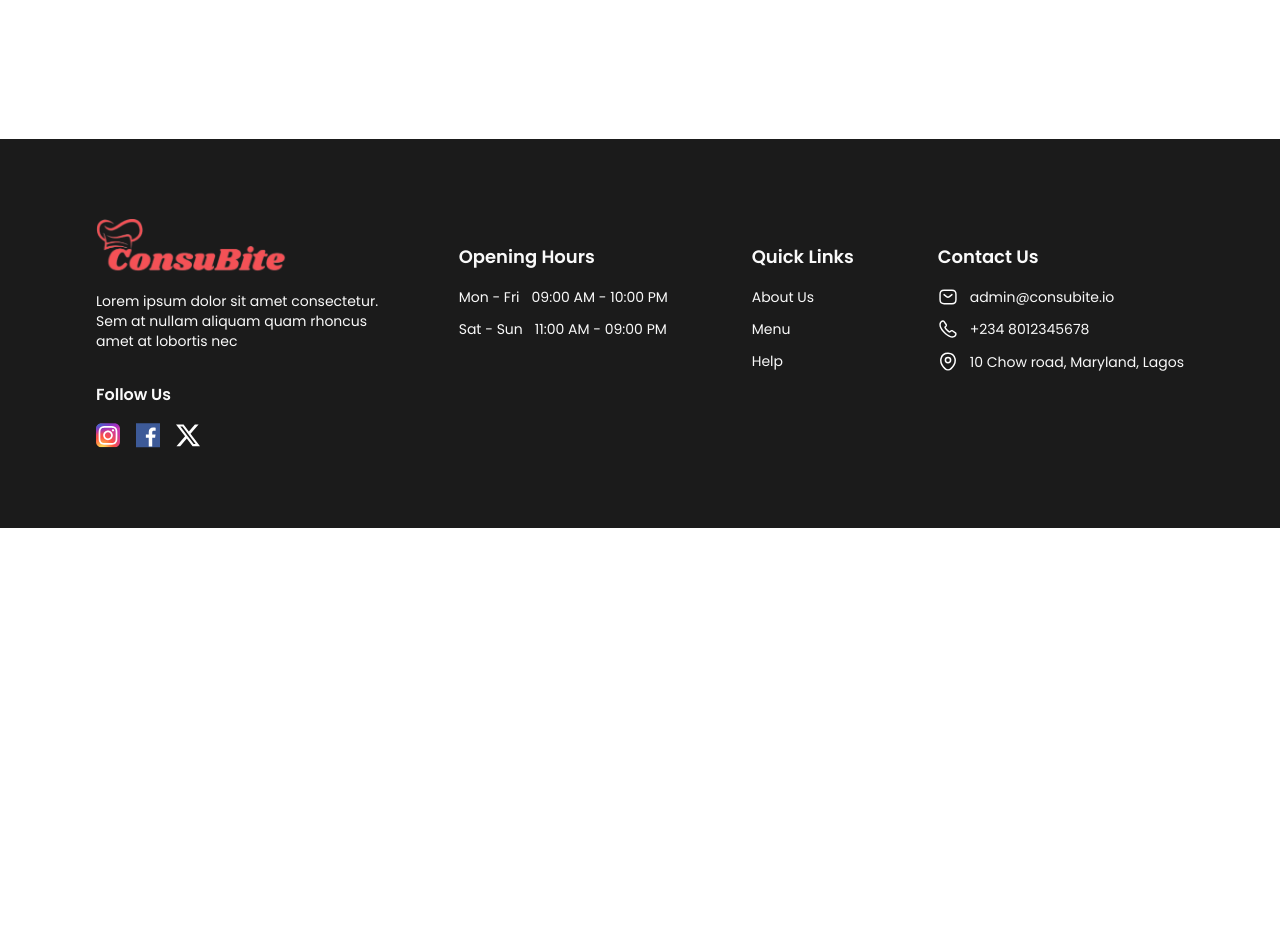
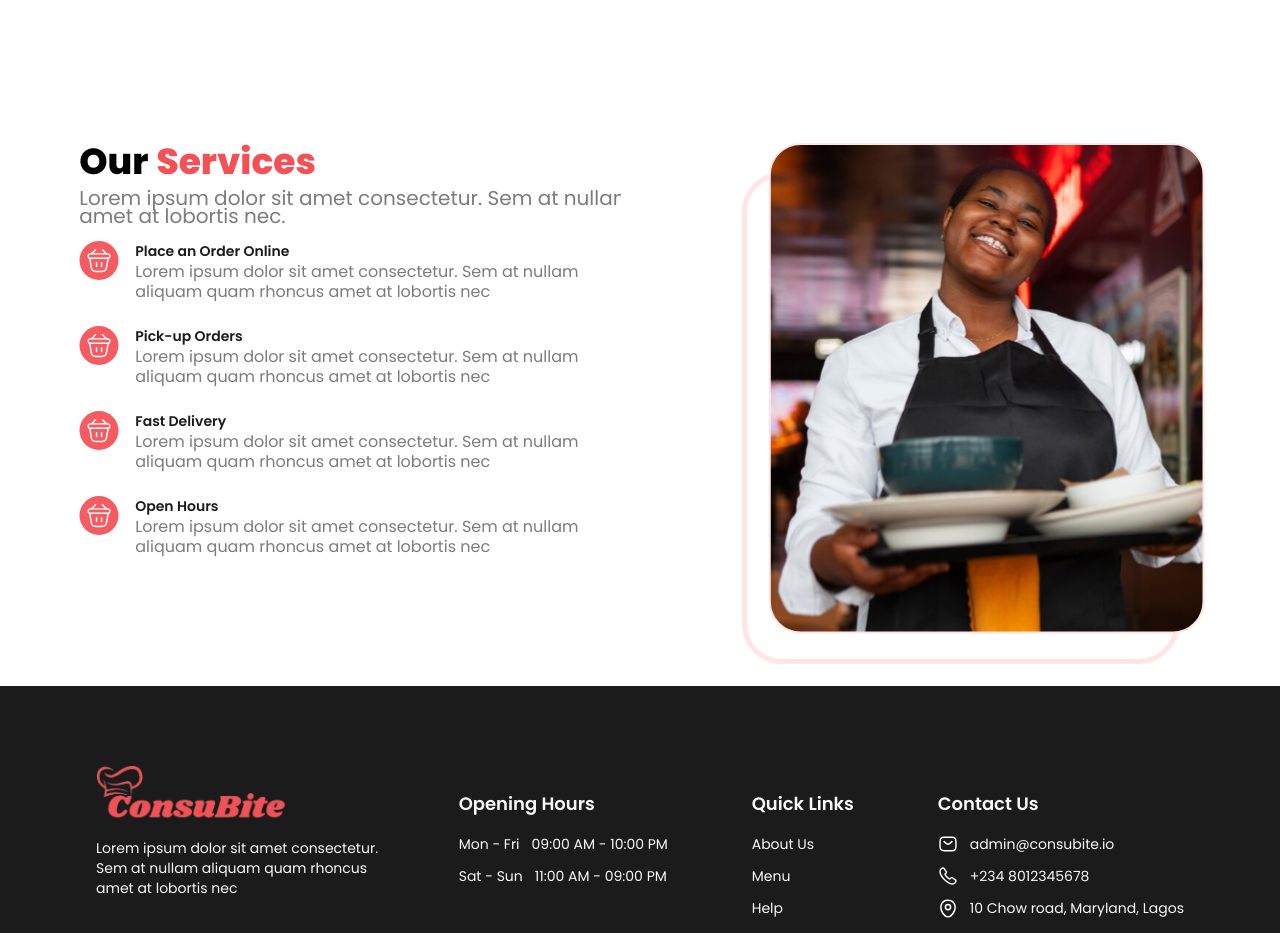
Before and after one commit to Ozyugoo/consuBite, a React (Vite) app: page / in a window 1280 px wide. Shown: the part 1420-2353 px from the top of the page. Before the commit the page ends 1948 px from the top, so only its background shows below. Built offline with nearby package versions, Linux system fonts and the light colour scheme.

Commit message:
chore:Added Ourservice file

```diff
--- a/src/App.jsx
+++ b/src/App.jsx
@@ -3,7 +3,7 @@ import Header from "./components/header/Header";
 import WhatWeServe from "./components/whatServe/whatWeServe";
 import Hero from "./components/Hero";
 import Footer from "./components/footer/Footer";
-
+import Ourservices from "./components/Ourservices";
 
 function App() {
   return (
@@ -12,6 +12,7 @@ function App() {
       <Header />
       <Hero />
       <WhatWeServe />
+      <Ourservices />
       <Footer />
     </Router>
   );
--- /dev/null
+++ b/src/components/Ourservices.jsx
@@ -0,0 +1,32 @@
+
+import Services from "./services";
+
+function Ourservices() {
+  return (
+    <>
+      <div className=" w-[100vw] min-w-[380px] max-h-[1021px]  flex lg:justify-around md:justify-around sm:justify-center lg:items-start md:items-center p-1  lg:mt-0 md:mt-1 sm:mt-2 mb-12 flex-wrap">
+        <div className="w-[550px]  h-[420px] p-1 flex-col ">
+          <h1 className="font-poppins w-full text-4xl  font-[800] leading-[30px] flex md:mb-3 ">
+            Our <span className=" ml-[8px] text-[#F45156]"> Services </span>
+          </h1>
+          <p className=" overflow-clip  min-w-[180px] text-[20px] h-[36px] font-poppins font-[400]  leading-[18px] text-[#7C7C7C] mb-4 lg:text-nowrap md:text-wrap sm:text-wrap  ">
+            Lorem ipsum dolor sit amet consectetur. Sem at nullam aliquam quam rhoncus <br />amet at lobortis nec.
+          </p>
+
+
+            <Services heading="Place an Order Online" />
+            <Services heading="Pick-up Orders" />
+            <Services heading="Fast Delivery" />
+            <Services heading="Open Hours" />
+
+        </div>
+        <div className=" max-w-[466px] max-h-[521px]   relative">
+          <div className=" w-[437px] md:min-h-[492px] sm:min-h-[292px] rounded-[40px] border-[5px] border-[#FFE5E6] absolute left-[-26px] top-[29px] z-[-2]"></div>
+          <img className=" lg:max-w-[437px] md:max-w-[337px] sm:max-w-[237px] lg:max-h-[492px] lg:mt-0 md:mt-5 sm:mt-5  " src="/pictures/Rectangle 6.svg" alt="Waitress" />
+        </div>
+      </div>
+    </>
+  );
+}
+
+export default Ourservices;
--- /dev/null
+++ b/src/components/services.jsx
@@ -0,0 +1,19 @@
+function Services({ heading }) {
+    const serviceImg = '/pictures/Service icon.svg';
+
+    return (
+      <div className="w-full md:w-[550px] h-auto gap-4 flex md:flex-row lg:mb-6 md:mb-8 sm:mb-1">
+        <img className="w-[40px] h-[40px]" src={serviceImg} alt="Service-Icon " />
+        <div className="w-full md:w-[494px] h-auto md:h-[61px] flex flex-col lg:gap-0 md:gap-1 sm:gap-2">
+          <h1 className="w-full h-auto md:h-[21px] font-poppins font-semibold text-[14px] leading-[20px] text-[#1B1B1B]">
+            {heading}
+          </h1>
+          <p className="w-full  h-auto md:h-[36px] font-poppins font-normal text-[16px] leading-[20px] text-[#7C7C7C]  ">
+            Lorem ipsum dolor sit amet consectetur. Sem at nullam aliquam quam rhoncus amet at lobortis nec
+          </p>
+        </div>
+      </div>
+    );
+  }
+
+  export default Services;
```
Also changed, not shown: public/pictures/Rectangle 6.svg (added), public/pictures/Service icon.svg (added).
